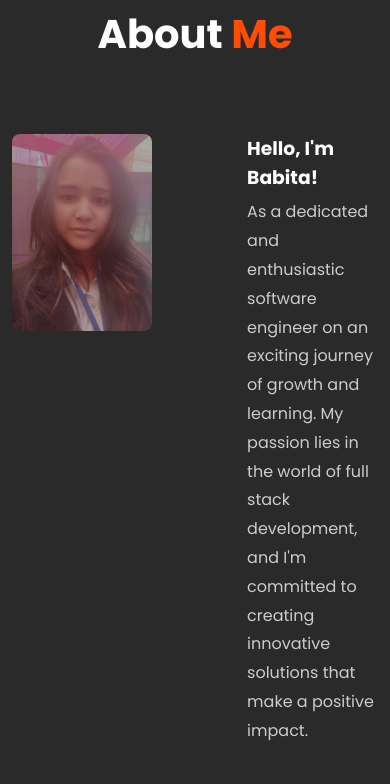
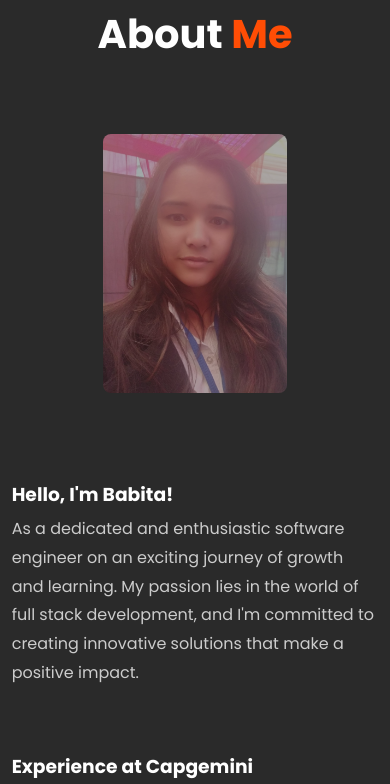
Before and after one commit to BabitaRawat5396/Portfolio.io, a plain HTML site: page index.html in a window 390 px wide. Shown: the part 940-1724 px from the top of the page. Drawn offline with nearby package versions, Linux system fonts and the light colour scheme.

Commit message:
CSS updated

```diff
--- a/styles.css
+++ b/styles.css
@@ -707,6 +707,19 @@ header.sticky{
     transform: all .45s ease;
   }
 
+  .about-header{
+    display: flex;
+    flex-direction: column;
+    justify-content: center;
+    align-items: center;
+
+  }
+
+  .about-img img{
+    width: 50%;
+    margin-left: 25%;
+  }
+
   .navlist a{
     display: block;
     margin: 17px;
```
